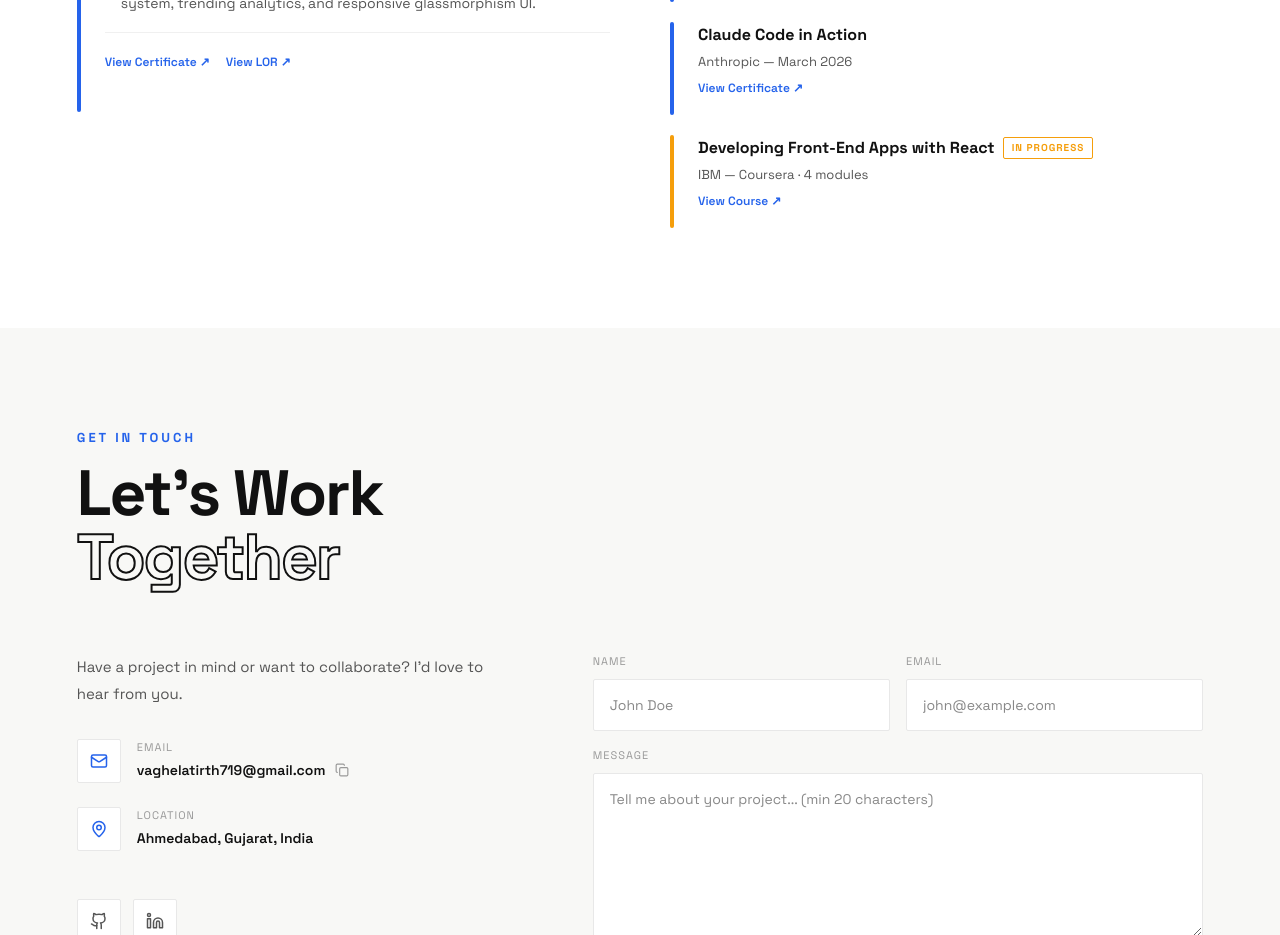
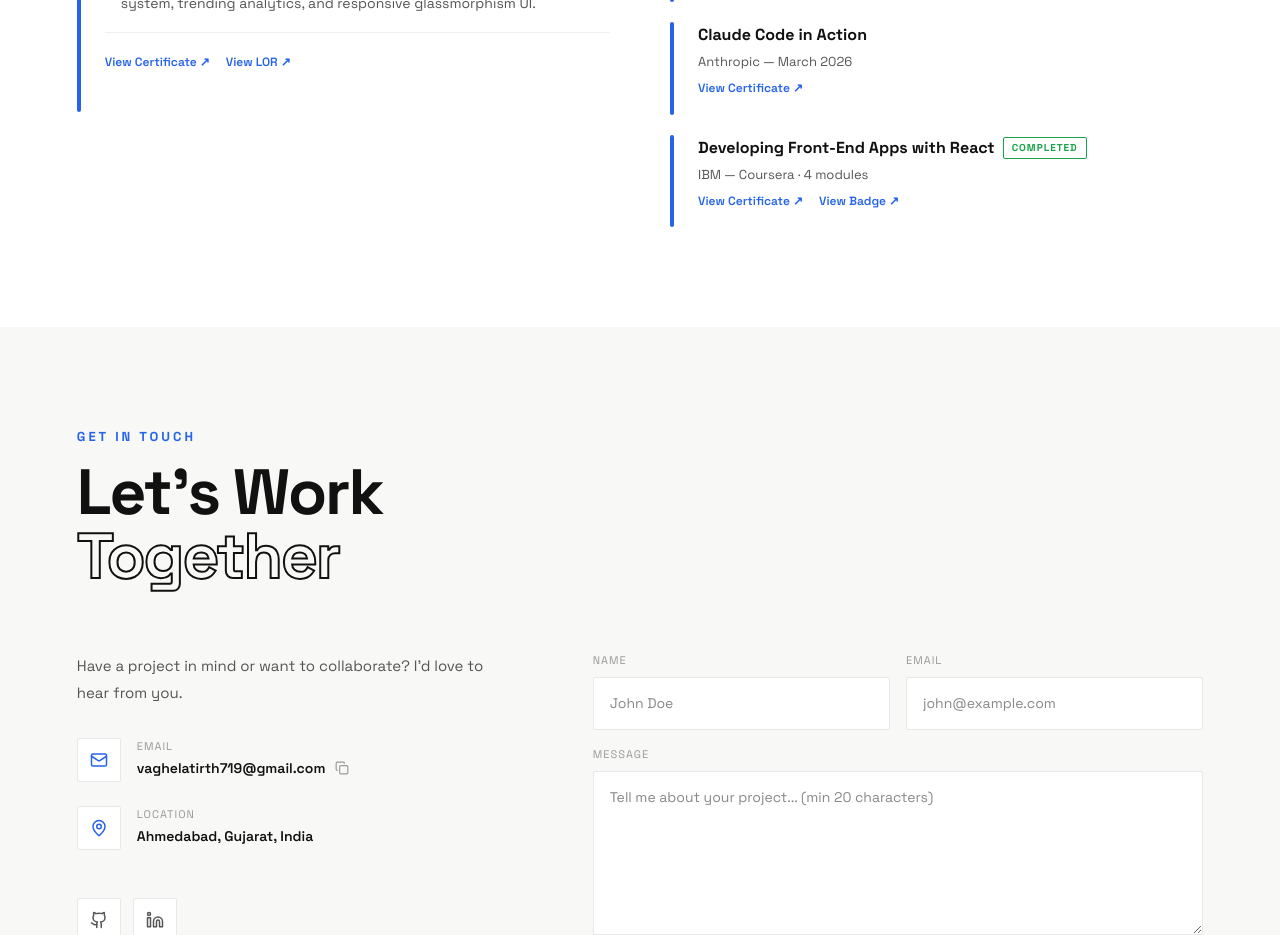
Before and after one commit to Tirthvaghela/Portfolio, a Next.js app: page / in a window 1280 px wide. Shown: the part 5380-6315 px from the top of the page. Built offline with nearby package versions, Linux system fonts and the light colour scheme; no server answers.

Commit message:
Mark IBM React course as completed, add certificate PDF and Credly badge link

```diff
--- a/components/Experience.tsx
+++ b/components/Experience.tsx
@@ -114,14 +114,23 @@ export default function Experience() {
             </div>
 
             <div style={{ display: "grid", gridTemplateColumns: "4px 1fr", gap: 24, marginTop: 20 }}>
-              <div style={{ background: "#f59e0b", borderRadius: 2 }} />
+              <div style={{ background: "#2563eb", borderRadius: 2 }} />
               <div style={{ paddingBottom: 16 }}>
                 <div style={{ display: "flex", alignItems: "center", gap: 8, marginBottom: 4, flexWrap: "wrap" }}>
                   <h4 style={{ fontSize: 16, fontWeight: 800, color: "var(--text)" }}>Developing Front-End Apps with React</h4>
-                  <span style={{ fontSize: 10, fontWeight: 700, letterSpacing: "1px", textTransform: "uppercase", color: "#f59e0b", background: "transparent", border: "1.5px solid #f59e0b", padding: "2px 8px", borderRadius: 2 }}>In Progress</span>
+                  <span style={{ fontSize: 10, fontWeight: 700, letterSpacing: "1px", textTransform: "uppercase", color: "#16a34a", background: "transparent", border: "1.5px solid #16a34a", padding: "2px 8px", borderRadius: 2 }}>Completed</span>
                 </div>
                 <p style={{ fontSize: 13, color: "var(--text-muted)", marginTop: 4 }}>IBM — Coursera · 4 modules</p>
-                <a href="https://www.coursera.org/learn/developing-frontend-apps-with-react" target="_blank" rel="noopener noreferrer" style={{ fontSize: 12, color: "var(--accent)", marginTop: 6, display: "inline-block", textDecoration: "none", fontWeight: 600 }}>View Course ↗</a>
+                <div style={{ display: "flex", gap: 16, marginTop: 6, flexWrap: "wrap" }}>
+                  <a href="/ibm-react-certificate.pdf" target="_blank" rel="noopener noreferrer" style={{ fontSize: 12, color: "var(--accent)", textDecoration: "none", fontWeight: 600 }}
+                    onMouseEnter={(e) => (e.currentTarget.style.textDecoration = "underline")}
+                    onMouseLeave={(e) => (e.currentTarget.style.textDecoration = "none")}
+                  >View Certificate ↗</a>
+                  <a href="https://www.credly.com/badges/89cb78a8-a849-4529-99f6-70603ec5349c/public_url" target="_blank" rel="noopener noreferrer" style={{ fontSize: 12, color: "var(--accent)", textDecoration: "none", fontWeight: 600 }}
+                    onMouseEnter={(e) => (e.currentTarget.style.textDecoration = "underline")}
+                    onMouseLeave={(e) => (e.currentTarget.style.textDecoration = "none")}
+                  >View Badge ↗</a>
+                </div>
               </div>
             </div>
           </div>
```
Also changed, not shown: 1 other file (tests, documents, lock files or other folders).
